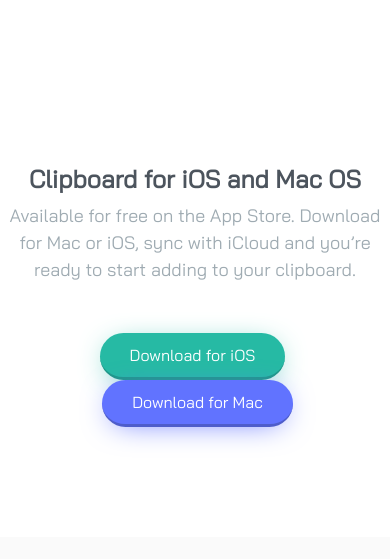
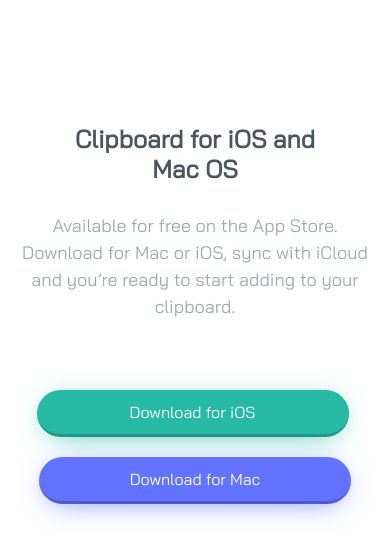
Before and after one commit to vicfir/clipboard-landing-page-master, a website: page index.html in a window 390 px wide. Shown: the part 4420-4979 px from the top of the page. Drawn offline with nearby package versions, Linux system fonts and the light colour scheme.

Commit message:
responsive sect4

```diff
--- a/src/sass/modules/_section4.scss
+++ b/src/sass/modules/_section4.scss
@@ -29,3 +29,24 @@
         box-shadow: 0px 5px 30px -10px hsl(233, 100%, 69%);
     }
 }
+
+// RESPONSIVE
+@media screen and (max-width: 440px) {
+#sect4 {
+    margin-top: 150px !important;
+    h2 {
+        padding: 0 50px;
+    }
+    p {
+        padding: 20px;
+        margin-bottom: 50px !important;
+    }
+    button {
+        width: 80%;
+    }
+    .bg-blue {
+        margin-left: 0px !important;
+        margin-top:  20px;
+    }
+}
+}
```
Also changed, not shown: public/css/app.css, src/sass/modules/_section3.scss (indentation only), 1 other file.
